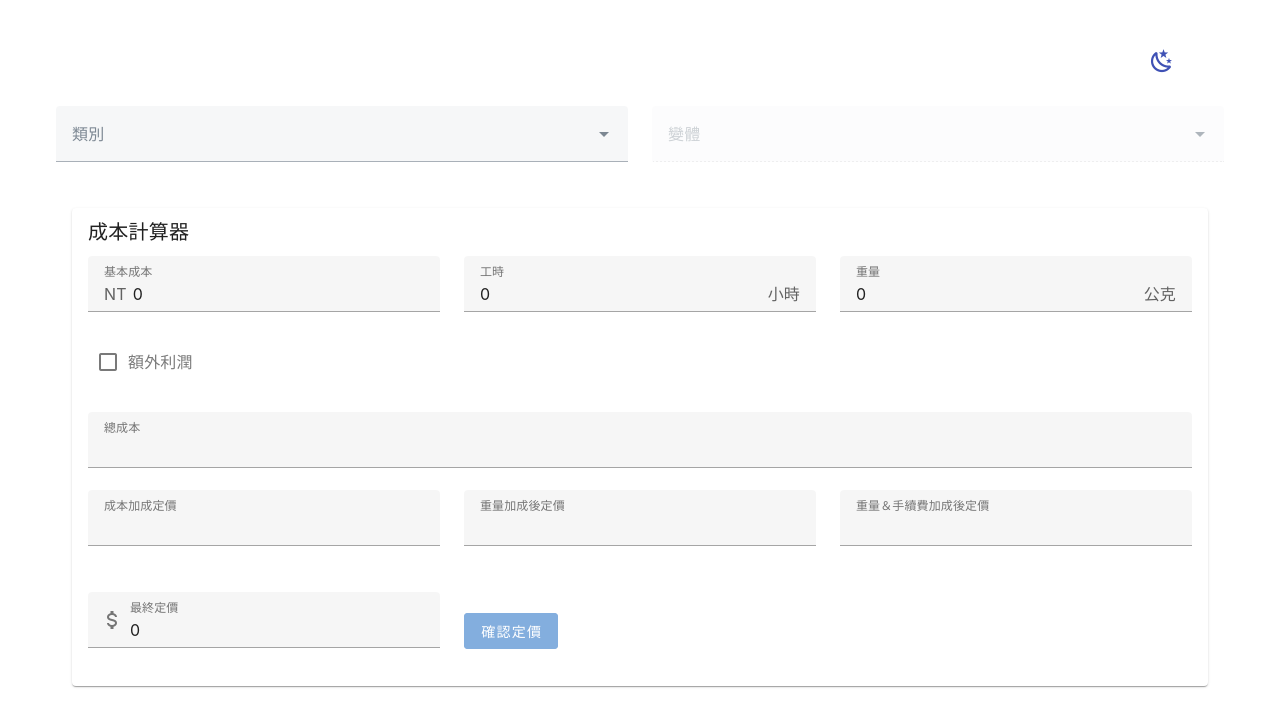
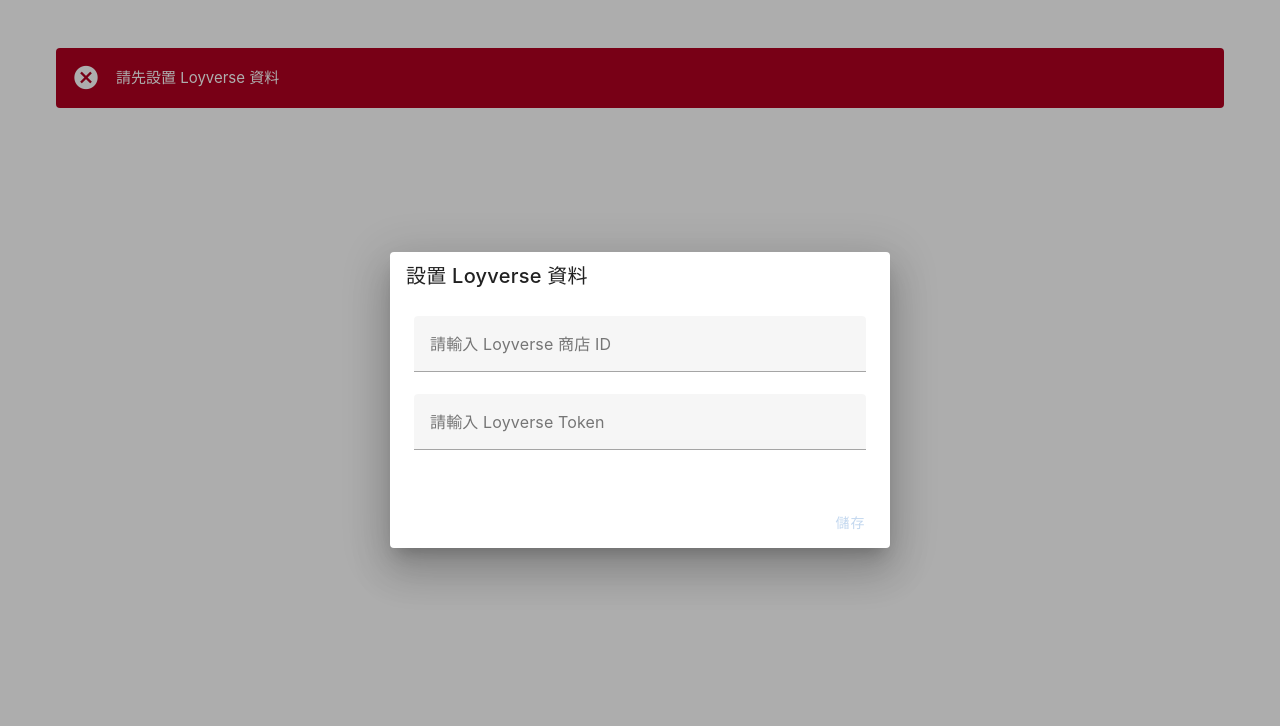
Before and after one commit to fung-hei-man/loyverse-inventory-pricing-manager, a Vue app: page / in a window 1280 px wide. Shown: the top 726 px of the page. Built offline with nearby package versions, Linux system fonts and the light colour scheme; no server answers.

Commit message:
[feat] Move storeId & API token to local storage

```diff
--- a/src/App.vue
+++ b/src/App.vue
@@ -1,5 +1,5 @@
 <template>
-  <v-container id='app-cntr'>
+  <v-container v-if='isStoreConfigured' id='app-cntr'>
     <v-row justify='end'>
       <v-col cols='1'>
         <theme-toggle-btn />
@@ -61,29 +61,50 @@
       </v-col>
     </v-row>
   </v-container>
+  <v-container v-else>
+    <v-alert type='error'>
+      請先設置 Loyverse 資料
+    </v-alert>
+  </v-container>
+  <StoreConfigModal ref='storeConfigModal' />
 </template>
 
 <script setup>
 import { computed, onMounted, ref, watch } from 'vue'
+import { isEmpty, isNil } from 'lodash'
 import { useItemStore } from '@/store/items.store.js'
+import { useCategoryStore } from '@/store/categories.store.js'
+import { useStoreConfigStore } from '@/store/store.store.js'
 import { logger } from '@/helper/logHelper.js'
-import { useCategoryStore } from '@/store/categories.store.js'
-import { isEmpty, isNil } from 'lodash'
 import ThemeToggleBtn from '@/components/ThemeToggleBtn.vue'
 import CostCalculator from '@/components/CostCalculator.vue'
+import StoreConfigModal from '@/components/StoreConfigModal.vue'
 import { getInventoriesOfVariants } from '@/services/items.service.js'
-import { updateInventory } from '@/services/inventory.service.js' // New service for inventory update
+import { updateInventory } from '@/services/inventory.service.js'
 
-const storeId = import.meta.env.VITE_LOYVERSE_STORE_ID
+const itemStore = useItemStore()
+const categoriesStore = useCategoryStore()
+const storeConfigStore = useStoreConfigStore()
+
+const storeConfigModal = ref(null)
+const isStoreConfigured = ref(false)
 
 onMounted(async () => {
   logger.debug('=== App.vue onMounted ===')
+  const storeId = storeConfigStore.getStoreId()
+  const token = storeConfigStore.getToken()
+  if (!storeId || !token) {
+    storeConfigModal.value.checkAndShowModal()
+    isStoreConfigured.value = false
+  } else {
+    isStoreConfigured.value = true
+  }
+
   await useCategoryStore().getAllCategories()
   await useItemStore().getItems()
   logger.debug('=== App.vue onMounted Completed ===')
 })
-const itemStore = useItemStore();
-const categoriesStore = useCategoryStore();
+
 
 // ==========
 // dropdown
@@ -152,6 +173,12 @@
 
 const incrementInventory = async (item) => {
   try {
+    const storeId = storeConfigStore.getStoreId()
+    if (!storeId) {
+      storeIdModal.value.checkAndShowModal()
+      return
+    }
+
     const newInventory = item.inventory + 1
     logger.debug('Updating inventory of ' + item.option1_value + '. ' + item.inventory + ' -> ' + newInventory)
 
--- /dev/null
+++ b/src/components/StoreConfigModal.vue
@@ -0,0 +1,63 @@
+<template>
+  <v-dialog
+      v-model='isModalVisible'
+      persistent
+      width='500'
+  >
+    <v-card>
+      <v-card-title>設置 Loyverse 資料</v-card-title>
+      <v-card-text>
+        <v-text-field
+            v-model='inputStoreId'
+            label='請輸入 Loyverse 商店 ID'
+            required
+        />
+        <v-text-field
+            v-model='inputToken'
+            label='請輸入 Loyverse Token'
+            required
+        />
+      </v-card-text>
+      <v-card-actions>
+        <v-btn
+            color='primary'
+            @click='saveStoreId'
+            :disabled='!inputStoreId'
+        >
+          儲存
+        </v-btn>
+      </v-card-actions>
+    </v-card>
+  </v-dialog>
+</template>
+
+<script setup>
+import { ref } from 'vue'
+import { useStoreConfigStore } from '@/store/store.store.js'
+
+const storeConfigStore = useStoreConfigStore()
+const isModalVisible = ref(false)
+const inputStoreId = ref('')
+const inputToken = ref('')
+
+const saveStoreId = () => {
+  if (inputStoreId.value && inputStoreId.value) {
+    storeConfigStore.setStoreId(inputStoreId.value)
+    storeConfigStore.setToken(inputToken.value)
+
+    isModalVisible.value = false
+    window.location.reload()
+  }
+}
+
+const checkAndShowModal = () => {
+  const storedStoreId = storeConfigStore.getStoreId()
+  const storedToken = storeConfigStore.getToken()
+
+  if (!storedStoreId || !storedToken) {
+    isModalVisible.value = true
+  }
+}
+
+defineExpose({ checkAndShowModal })
+</script>
--- a/src/helper/httpHelper.js
+++ b/src/helper/httpHelper.js
@@ -1,10 +1,14 @@
 import axios from 'axios'
 import { logger } from '@/helper/logHelper.js'
+import pinia from '@/store/index.js'
+import { useStoreConfigStore } from '@/store/store.store.js'
+
+const configStore = useStoreConfigStore(pinia)
 
 const instance = axios.create({
   // baseURL: `http://localhost:${import.meta.env.VITE_BACKEND_PORT}`,
   headers: {
-    'Authorization': `Bearer ${import.meta.env.VITE_LOYVERSE_TOKEN}`,
+    'Authorization': `Bearer ${configStore.getToken()}`,
     'Content-Type': 'application/json'
   },
   timeout: 15000
--- a/src/main.js
+++ b/src/main.js
@@ -2,15 +2,13 @@
 
 import { createApp } from 'vue'
 import App from './App.vue'
-import { createPinia } from 'pinia'
 
 import 'vuetify/styles'
 import { createVuetify } from 'vuetify'
 import * as components from 'vuetify/components'
 import * as directives from 'vuetify/directives'
 import '@mdi/font/css/materialdesignicons.css'
-
-const pinia = createPinia()
+import pinia from '@/store/index.js'
 
 const vuetify = createVuetify({
   components,
--- /dev/null
+++ b/src/store/index.js
@@ -0,0 +1,5 @@
+import { createPinia } from 'pinia'
+
+const pinia = createPinia()
+
+export default pinia
--- /dev/null
+++ b/src/store/store.store.js
@@ -0,0 +1,30 @@
+import { defineStore } from 'pinia'
+
+export const useStoreConfigStore = defineStore('store', {
+  state: () => ({
+    storeId: null,
+    token: null,
+  }),
+  actions: {
+    setStoreId(id) {
+      this.storeId = id
+      localStorage.setItem('loyverse_store_id', id)
+    },
+    getStoreId() {
+      if (!this.storeId) {
+        this.storeId = localStorage.getItem('loyverse_store_id')
+      }
+      return this.storeId
+    },
+    setToken(token) {
+      this.token = token
+      localStorage.setItem('loyverse_api_token', token)
+    },
+    getToken() {
+      if (!this.token) {
+        this.token = localStorage.getItem('loyverse_api_token')
+      }
+      return this.token
+    }
+  }
+})
```
Also changed, not shown: 1 other file (tests, documents, lock files or other folders). Lines whose indentation alone changed are shown as unchanged.
